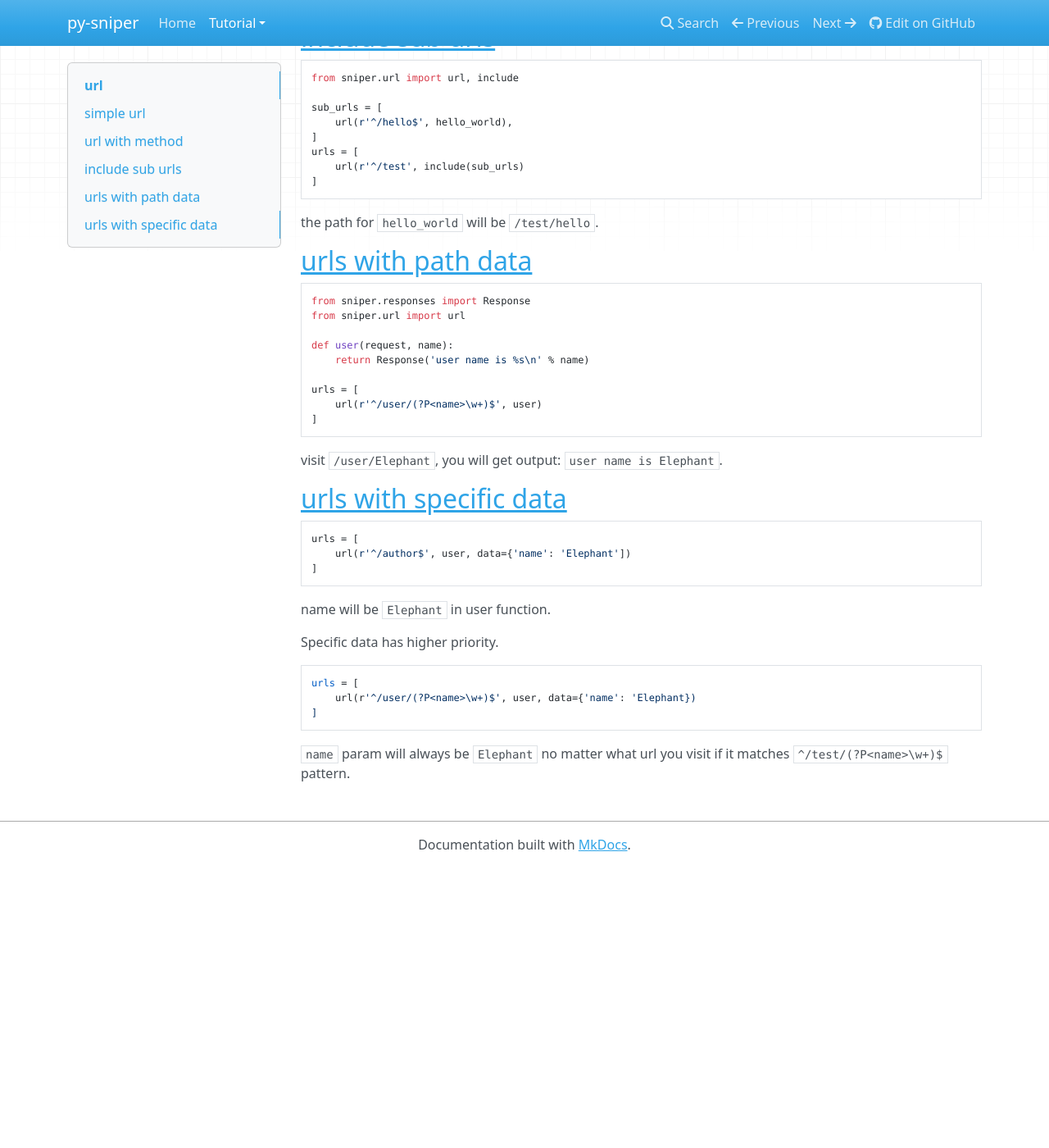
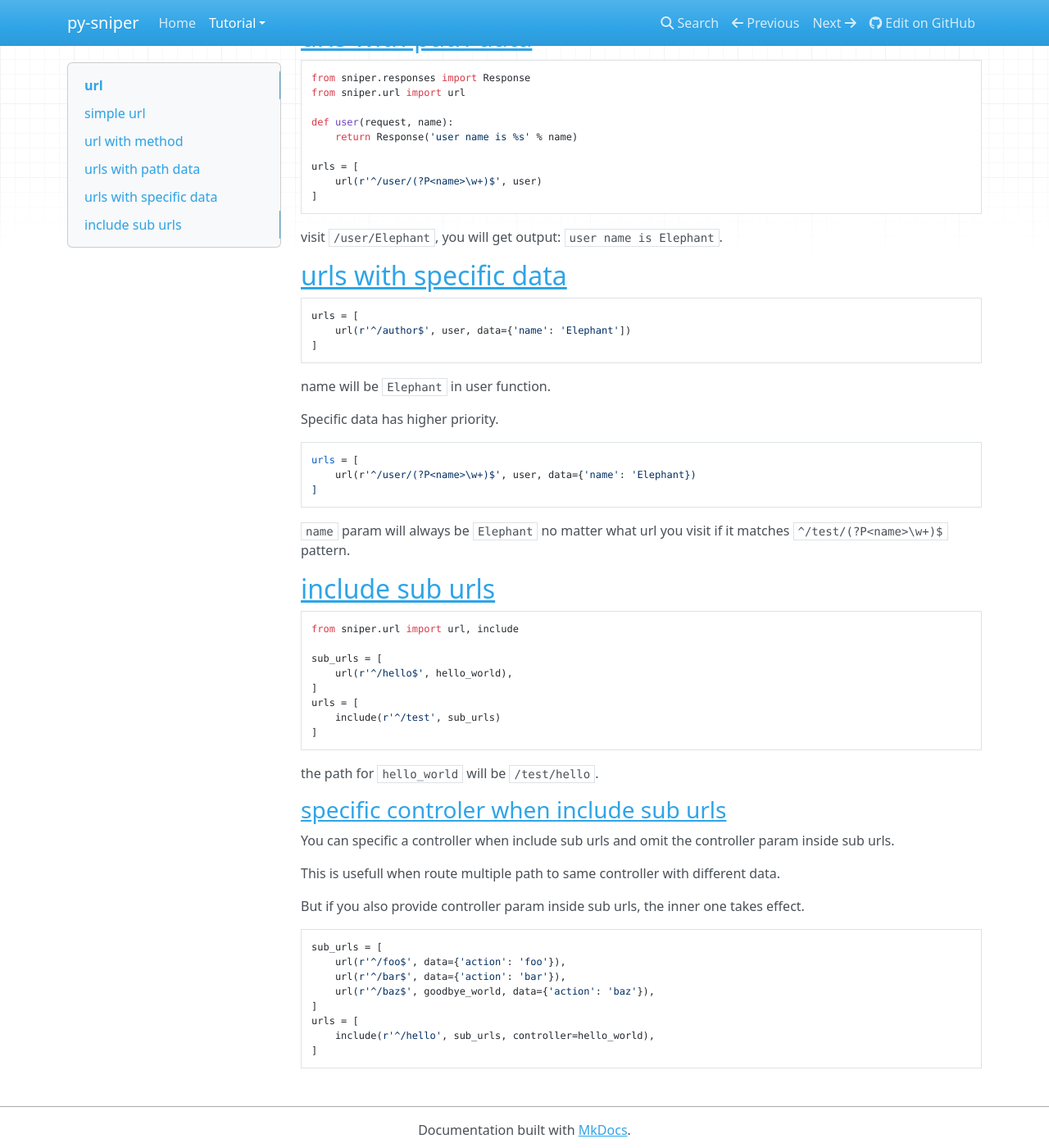
Before and after one commit to lexdene/py-sniper, an MkDocs documentation site: the page built from docs/tutorials/url.md, in a window 1280 px wide and 1400 px high, scrolled down 585 px. Shown: the whole window at 82% size. Built offline with MkDocs 1.6.1, drawn with Linux system fonts in a browser that asks for light colours; nearby versions of some CDN libraries; old or Windows-style settings are respelled for this version of MkDocs; before the commit the page ends 1643 px from its top, so only the background shows below that.

Commit message:
rebuild url include

```diff
--- a/docs/tutorials/url.md
+++ b/docs/tutorials/url.md
@@ -64,3 +51,33 @@ Specific data has higher priority.
     ]
 
 `name` param will always be `Elephant` no matter what url you visit if it matches `^/test/(?P<name>\w+)$` pattern.
+
+## include sub urls
+
+    from sniper.url import url, include
+
+    sub_urls = [
+        url(r'^/hello$', hello_world),
+    ]
+    urls = [
+        include(r'^/test', sub_urls)
+    ]
+
+the path for `hello_world` will be `/test/hello`.
+
+### specific controler when include sub urls
+
+You can specific a controller when include sub urls and omit the controller param inside sub urls.
+
+This is usefull when route multiple path to same controller with different data.
+
+But if you also provide controller param inside sub urls, the inner one takes effect.
+
+    sub_urls = [
+        url(r'^/foo$', data={'action': 'foo'}),
+        url(r'^/bar$', data={'action': 'bar'}),
+        url(r'^/baz$', goodbye_world, data={'action': 'baz'}),
+    ]
+    urls = [
+        include(r'^/hello', sub_urls, controller=hello_world),
+    ]
```
Also changed, not shown: other parts of docs/tutorials/url.md (+1 -14 lines), 3 other files.
